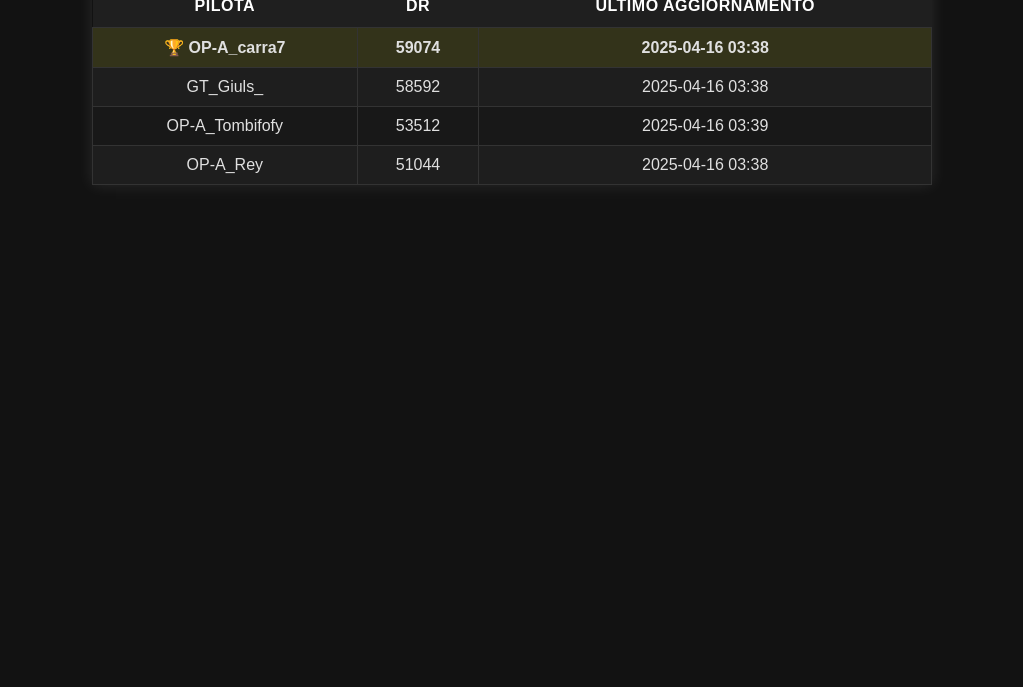
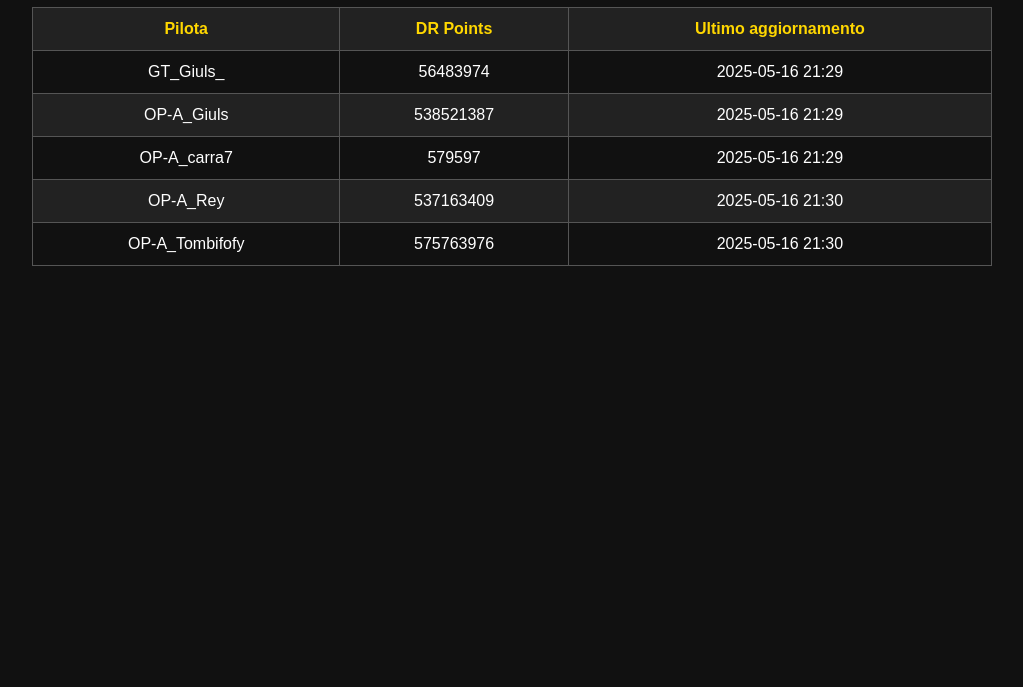
Before and after one commit to Giuls81/gt7dr, a plain HTML site: page index.html in a window 1280 px wide. Shown: the part 113-800 px from the top of the page, without its empty margins (128-1151 px from the left). Drawn offline with Linux system fonts and the light colour scheme.

```diff
--- a/index.html
+++ b/index.html
@@ -2,93 +2,30 @@
 <html lang="it">
 <head>
     <meta charset="UTF-8">
-  <title>GT7 DR Tracker</title>
+    <title>DR Piloti GT7</title>
     <style>
-    body {
-      font-family: Arial, sans-serif;
-      background-color: #121212;
-      color: #e0e0e0;
-      margin: 40px;
-      text-align: center;
-    }
-
-    h1 {
-      color: #fff;
-    }
-
-    table {
-      margin: 0 auto;
-      border-collapse: collapse;
-      width: 70%;
-      box-shadow: 0 0 15px rgba(255, 255, 255, 0.1);
-    }
-
-    th {
-      background-color: #1f1f1f;
-      color: #ffffff;
-      padding: 12px;
-      text-transform: uppercase;
-      letter-spacing: 0.5px;
-    }
-
-    td {
-      padding: 10px;
-      border: 1px solid #333;
-    }
-
-    tr:nth-child(even) {
-      background-color: #1e1e1e;
-    }
-
-    tr:nth-child(odd) {
-      background-color: #181818;
-    }
-
-    .leader {
-      background-color: #33331a !important;
-      font-weight: bold;
-    }
+        body { font-family: Arial; background: #111; color: #fff; text-align: center; padding: 2rem; }
+        table { margin: auto; border-collapse: collapse; width: 80%; }
+        th, td { border: 1px solid #555; padding: 12px; }
+        th { background: #222; color: #ffd700; }
+        tr:nth-child(even) { background: #222; }
+        tr:hover { background: #333; }
+        h1 { color: #ffd700; }
     </style>
 </head>
 <body>
-  <h1>GT7 DR Tracker</h1>
-  <table id="drTable">
+    <h1>DR Points - Gran Turismo 7</h1>
+    <table>
         <thead>
-      <tr>
-        <th>Pilota</th>
-        <th>DR</th>
-        <th>Ultimo aggiornamento</th>
-      </tr>
+            <tr><th>Pilota</th><th>DR Points</th><th>Ultimo aggiornamento</th></tr>
         </thead>
         <tbody>
+<tr><td>GT_Giuls_</td><td>56483974</td><td>2025-05-16 21:29</td></tr>
+<tr><td>OP-A_Giuls</td><td>538521387</td><td>2025-05-16 21:29</td></tr>
+<tr><td>OP-A_carra7</td><td>579597</td><td>2025-05-16 21:29</td></tr>
+<tr><td>OP-A_Rey</td><td>537163409</td><td>2025-05-16 21:30</td></tr>
+<tr><td>OP-A_Tombifofy</td><td>575763976</td><td>2025-05-16 21:30</td></tr>
         </tbody>
     </table>
-
-  <script>
-    fetch('dr.csv')
-      .then(response => response.text())
-      .then(data => {
-        const rows = data.trim().split('\n').slice(1);
-        const parsed = rows.map(row => {
-          const [name, dr, updated] = row.split(',');
-          return { name, dr: parseInt(dr), updated };
-        });
-
-        // Ordina per DR discendente
-        parsed.sort((a, b) => b.dr - a.dr);
-
-        const tbody = document.querySelector('#drTable tbody');
-        parsed.forEach((r, i) => {
-          const tr = document.createElement('tr');
-          if (i === 0) tr.classList.add('leader');
-          tr.innerHTML = `
-            <td>${i === 0 ? '🏆 ' : ''}${r.name}</td>
-            <td>${r.dr}</td>
-            <td>${r.updated}</td>
-          `;
-          tbody.appendChild(tr);
-        });
-      });
-  </script>
 </body>
 </html>
```
Lines whose indentation alone changed are shown as unchanged.
